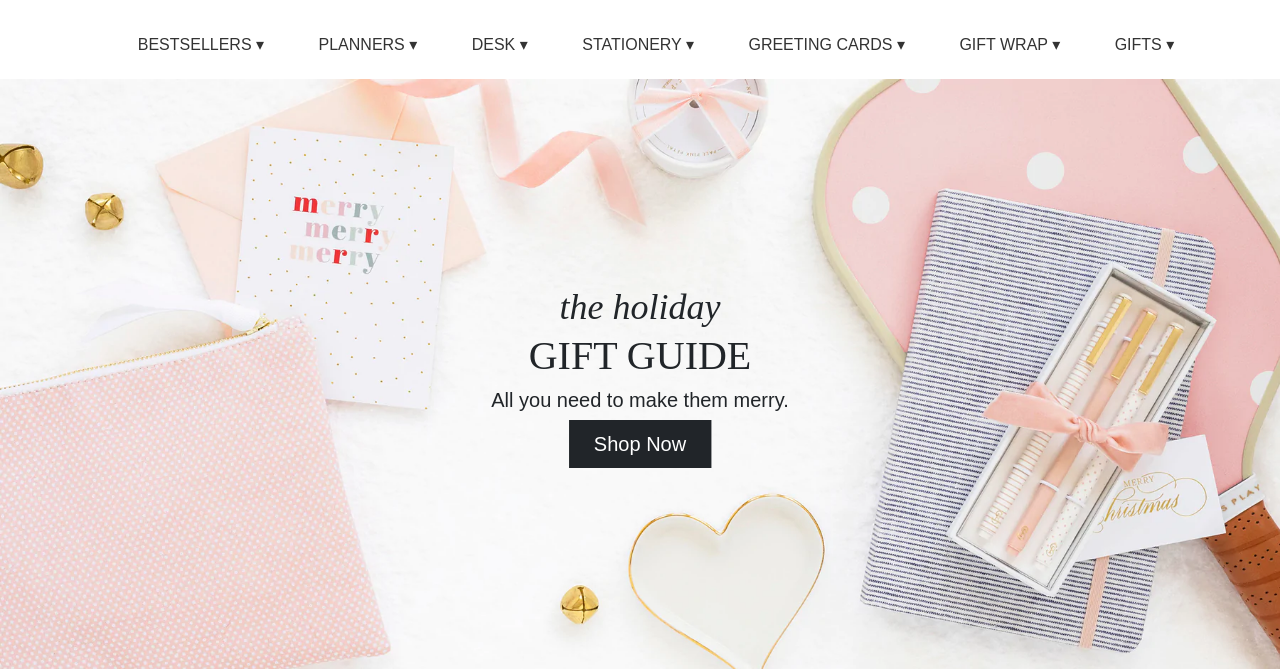
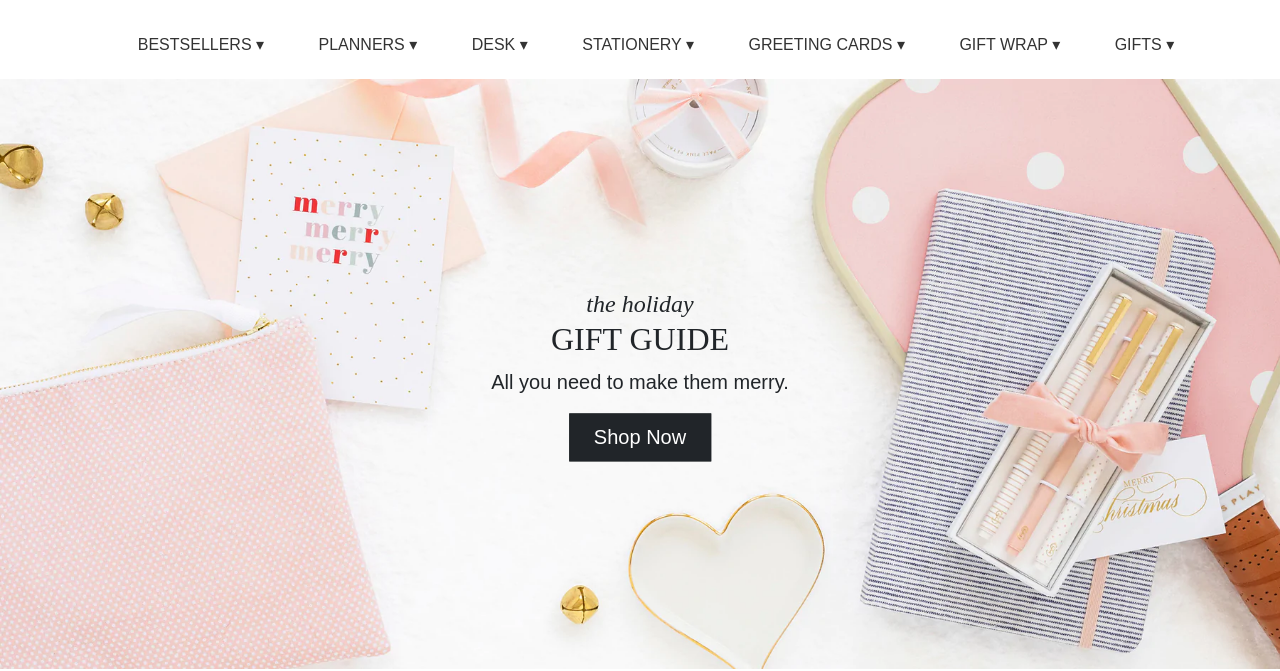
Before and after one commit to Jhaprawesh/sugarpaper, a plain HTML site: page index.html in a window 1280 px wide. Shown: the part 165-836 px from the top of the page. Drawn offline with nearby package versions, Linux system fonts and the light colour scheme.

Commit message:
remove code

```diff
--- a/index.css
+++ b/index.css
@@ -137,7 +137,7 @@ ul li ul.dropdown li {
 
 /* media quirey */
 
-@media (min-width: 992px) {
+@media (min-width: 750px) {
   .nav-logo {
     width: 240px;
   }
--- a/index.html
+++ b/index.html
@@ -87,7 +87,7 @@
     <!-- dropdown-menu -->
 
     <!-- desktop menu  -->
-    <div class="text-center d-none d-lg-block">
+    <div class="text-center d-none d-md-block">
       <ul>
         <li>
           <a href="#">BESTSELLERS &#9662; </a>
@@ -373,22 +373,22 @@
         ;
       >
         <span
-          class="fst-italic"
-          style="font-family: Monotype Baskerville W01, serif; font-size: 36px"
+          class="fst-italic fs-4"
+          style="font-family: Monotype Baskerville W01, serif"
           >the holiday</span
         >
         <h2
           class="fw-normal"
           style="
             font-family: Monotype Baskerville W01, serif;
-            font-size: 40px;
+
             line-height: 1.1;
             margin: 0 0 10px 0;
           "
         >
           GIFT GUIDE
         </h2>
-        <h5>All you need to make them merry.</h5>
+        <p class="fs-5">All you need to make them merry.</p>
         <button
           type="button"
           class="btn btn-dark btn-lg text-capitalize px-4 rounded-0"
```
